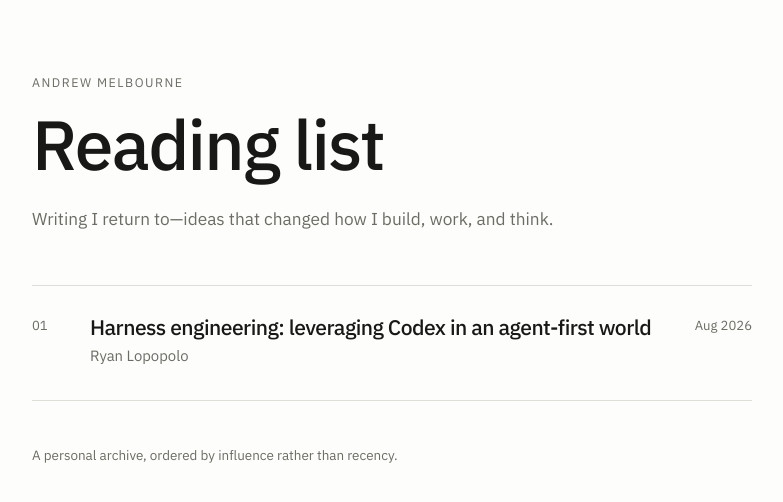
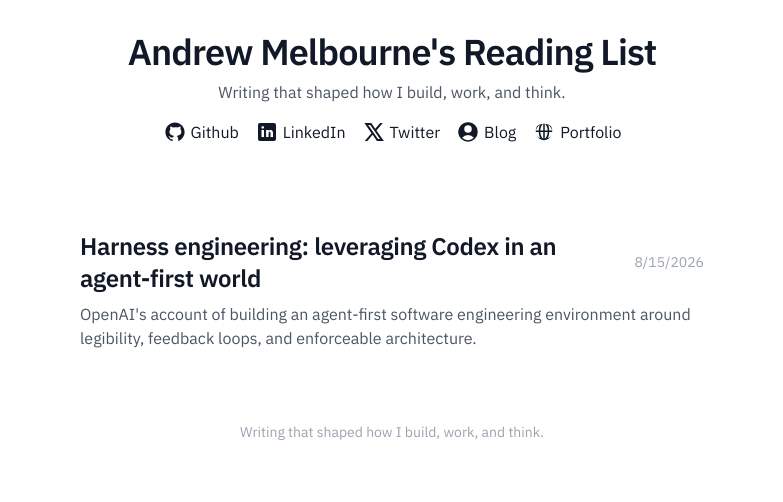
Before and after one commit to Melbourneandrew/reading-list, a Next.js app: page / in a window 1280 px wide. Shown: the top 502 px of the page, without its empty margins (248-1031 px from the left). Built offline with nearby package versions, Linux system fonts and the light colour scheme.

Commit message:
feat: unify reading list styling and navigation (#1)

```diff
--- a/src/app/[slug]/page.tsx
+++ b/src/app/[slug]/page.tsx
@@ -21,7 +21,7 @@ export default async function EntryPage({ params }: PageProps) {
   if (!entry) notFound();
 
   return (
-    <main className="shell">
+    <main className="shell article-shell">
       <header className="article-header">
         <Link className="back-link" href="/">← Reading list</Link>
         <h1 className="article-title">{entry.title}</h1>
--- a/src/app/globals.css
+++ b/src/app/globals.css
@@ -1,9 +1,10 @@
 :root {
-  --ink: #181817;
-  --muted: #6d6b65;
-  --hairline: #deddd8;
-  --paper: #fdfdfb;
-  --wash: #f3f2ee;
+  --ink: #111827;
+  --muted: #4b5563;
+  --subtle: #9ca3af;
+  --line: #e5e7eb;
+  --hover: #f3f4f6;
+  --paper: #ffffff;
 }
 
 * { box-sizing: border-box; }
@@ -14,58 +15,172 @@ body {
   margin: 0;
   background: var(--paper);
   color: var(--ink);
-  font-family: "IBM Plex Sans", sans-serif;
-  font-size: 17px;
-  line-height: 1.62;
+  font-family: "IBM Plex Sans", ui-sans-serif, system-ui, sans-serif;
+  font-size: 16px;
+  line-height: 1.5;
   text-rendering: optimizeLegibility;
 }
 
-a { color: inherit; text-decoration-thickness: 1px; text-underline-offset: 0.2em; }
-a:hover { text-decoration-color: var(--muted); }
+a { color: inherit; }
 
-.shell { width: min(100% - 40px, 720px); margin: 0 auto; }
-.site-header { padding: 72px 0 52px; border-bottom: 1px solid var(--hairline); }
-.eyebrow { margin: 0 0 12px; color: var(--muted); font-size: 0.78rem; letter-spacing: 0.12em; text-transform: uppercase; }
-h1, h2, h3 { line-height: 1.16; letter-spacing: -0.025em; }
-.site-title { margin: 0; font-size: clamp(2.35rem, 7vw, 4.35rem); font-weight: 500; }
-.site-intro { max-width: 530px; margin: 20px 0 0; color: var(--muted); font-size: 1.08rem; }
-.entry-list { list-style: none; margin: 0; padding: 0; }
-.entry-row { border-bottom: 1px solid var(--hairline); }
-.entry-link { display: grid; grid-template-columns: 42px 1fr auto; gap: 16px; padding: 29px 0 31px; text-decoration: none; }
-.entry-link:hover .entry-title { text-decoration: underline; text-decoration-thickness: 1px; text-underline-offset: 0.18em; }
-.entry-order, .entry-date { color: var(--muted); font-size: 0.82rem; font-variant-numeric: tabular-nums; }
-.entry-title { margin: 0; font-size: 1.32rem; font-weight: 500; }
-.entry-author { margin: 5px 0 0; color: var(--muted); font-size: 0.93rem; }
-.site-footer { padding: 44px 0 70px; color: var(--muted); font-size: 0.84rem; }
+.shell {
+  width: 100%;
+  max-width: 1280px;
+  margin: 0 auto;
+  padding: 0 1rem;
+}
 
-.article-header { padding: 64px 0 40px; border-bottom: 1px solid var(--hairline); }
-.back-link { color: var(--muted); font-size: 0.84rem; text-decoration: none; }
-.back-link:hover { text-decoration: underline; }
-.article-title { max-width: 680px; margin: 42px 0 16px; font-size: clamp(2.1rem, 7vw, 3.75rem); font-weight: 500; }
+.site-header {
+  position: sticky;
+  top: 0;
+  z-index: 10;
+  padding: 2rem 0;
+  background: rgba(255, 255, 255, 0.96);
+  text-align: center;
+}
+
+.site-title {
+  margin: 0 0 1rem;
+  font-size: 2.25rem;
+  font-weight: 700;
+  line-height: 2.5rem;
+  letter-spacing: -0.025em;
+}
+
+.site-subtitle {
+  margin: -0.5rem 0 1rem;
+  color: var(--muted);
+}
+
+.social-links {
+  display: flex;
+  width: fit-content;
+  margin: 0 auto 1.875rem;
+  gap: 1rem;
+  flex-wrap: wrap;
+  justify-content: center;
+}
+
+.social-link {
+  display: inline-flex;
+  align-items: center;
+  gap: 0.25rem;
+  text-decoration: none;
+}
+
+.social-link:hover { color: var(--muted); }
+.social-link svg { width: 24px; height: 24px; fill: currentColor; }
+
+.entry-list {
+  display: flex;
+  flex-direction: column;
+  align-items: center;
+  gap: 1.5rem;
+  margin: 0 0 3rem;
+  padding: 0;
+  list-style: none;
+}
+
+.entry-row { display: contents; }
+
+.entry-row:not(:last-child)::after {
+  width: 100%;
+  max-width: 42rem;
+  height: 1px;
+  background: var(--line);
+  content: "";
+}
+
+.entry-link {
+  display: block;
+  width: 100%;
+  max-width: 42rem;
+  padding: 1.5rem;
+  border-radius: 0.5rem;
+  text-decoration: none;
+  transition: background-color 200ms ease;
+}
+
+.entry-link:hover { background: var(--hover); }
+
+.entry-heading {
+  display: flex;
+  align-items: center;
+  justify-content: space-between;
+  gap: 1rem;
+}
+
+.entry-title {
+  margin: 0;
+  font-size: 1.5rem;
+  font-weight: 600;
+  line-height: 2rem;
+  letter-spacing: -0.015em;
+}
+
+.entry-date {
+  flex: none;
+  color: var(--subtle);
+  font-size: 0.875rem;
+}
+
+.entry-description {
+  margin: 0.5rem 0 0;
+  color: var(--muted);
+}
+
+.site-footer {
+  padding: 0 0 3rem;
+  color: var(--subtle);
+  text-align: center;
+  font-size: 0.875rem;
+}
+
+.article-shell { max-width: 45rem; }
+
+.article-header { padding: 2rem 1.5rem 1.5rem; }
+
+.back-link {
+  color: var(--muted);
+  text-decoration: none;
+}
+
+.back-link:hover { color: var(--ink); }
+
+.article-title {
+  margin: 2.5rem 0 0.75rem;
+  font-size: clamp(2.25rem, 7vw, 3rem);
+  font-weight: 700;
+  line-height: 1.12;
+  letter-spacing: -0.03em;
+}
+
 .article-byline { margin: 0; color: var(--muted); }
-.source-link { display: inline-block; margin-top: 22px; font-size: 0.9rem; }
-.prose { padding: 46px 0 90px; }
+.source-link { display: inline-block; margin-top: 1rem; }
+
+.prose { padding: 1.5rem 1.5rem 5rem; font-size: 1.0625rem; line-height: 1.7; }
 .prose > :first-child { margin-top: 0; }
-.prose h1 { font-size: 2rem; margin: 2.4em 0 0.7em; }
-.prose h2 { font-size: 1.48rem; margin: 2.2em 0 0.7em; }
-.prose h3 { font-size: 1.15rem; margin: 1.8em 0 0.6em; }
+.prose h1, .prose h2, .prose h3 { line-height: 1.25; letter-spacing: -0.02em; }
+.prose h1 { margin: 2.25em 0 0.7em; font-size: 2rem; }
+.prose h2 { margin: 2em 0 0.65em; font-size: 1.5rem; }
+.prose h3 { margin: 1.75em 0 0.6em; font-size: 1.2rem; }
 .prose p, .prose ul, .prose ol, .prose blockquote { margin: 1.15em 0; }
-.prose img { display: block; width: 100%; height: auto; margin: 2.2rem 0; }
-.prose blockquote { margin-left: 0; padding-left: 1.2rem; border-left: 2px solid var(--ink); color: var(--muted); }
-.prose code { padding: 0.1em 0.3em; background: var(--wash); font-size: 0.88em; }
-.prose pre { overflow-x: auto; padding: 1rem; background: var(--wash); }
+.prose img { display: block; width: 100%; height: auto; margin: 2rem 0; border-radius: 0.5rem; }
+.prose blockquote { margin-left: 0; padding-left: 1rem; border-left: 3px solid var(--line); color: var(--muted); }
+.prose code { padding: 0.1em 0.3em; border-radius: 0.25rem; background: var(--hover); font-size: 0.88em; }
+.prose pre { overflow-x: auto; padding: 1rem; border-radius: 0.5rem; background: var(--hover); }
 .prose pre code { padding: 0; }
-.prose hr { border: 0; border-top: 1px solid var(--hairline); margin: 3rem 0; }
+.prose hr { margin: 3rem 0; border: 0; border-top: 1px solid var(--line); }
 
 @media (max-width: 560px) {
-  body { font-size: 16px; }
-  .site-header { padding: 48px 0 36px; }
-  .entry-link { grid-template-columns: 32px 1fr; }
-  .entry-date { grid-column: 2; }
-  .article-header { padding-top: 40px; }
-  .article-title { margin-top: 32px; }
+  .site-header { position: static; padding-bottom: 1rem; }
+  .site-title { font-size: 1.875rem; }
+  .social-links { margin-bottom: 1rem; gap: 0.75rem; font-size: 0.9rem; }
+  .entry-heading { align-items: flex-start; flex-direction: column; gap: 0.25rem; }
+  .entry-link { padding: 1.25rem 1rem; }
+  .article-header, .prose { padding-left: 1rem; padding-right: 1rem; }
 }
 
 @media (prefers-reduced-motion: reduce) {
-  * { scroll-behavior: auto !important; }
+  .entry-link { transition: none; }
 }
--- a/src/app/page.tsx
+++ b/src/app/page.tsx
@@ -1,5 +1,13 @@
 import Link from "next/link";
 import { getEntries } from "@/lib/content";
+
+const socials = [
+  { label: "Github", href: "https://github.com/Melbourneandrew", path: "M15 3C8.373 3 3 8.373 3 15c0 5.623 3.872 10.328 9.092 11.63-.056-.162-.092-.35-.092-.583v-2.051h-1.508c-.821 0-1.551-.353-1.905-1.009-.393-.729-.461-1.844-1.435-2.526-.289-.227-.069-.486.264-.451.615.174 1.125.596 1.605 1.222.478.627.703.769 1.596.769.433 0 1.081-.025 1.691-.121.328-.833.895-1.6 1.588-1.962-3.996-.411-5.903-2.399-5.903-5.098 0-1.162.495-2.286 1.336-3.233C9.053 10.647 8.706 8.73 9.435 8c1.798 0 2.885 1.166 3.146 1.481A9.1 9.1 0 0 1 15.495 9c1.036 0 2.024.174 2.922.483C18.675 9.17 19.763 8 21.565 8c.732.731.381 2.656.102 3.594.836.945 1.328 2.066 1.328 3.226 0 2.697-1.904 4.684-5.894 5.097C18.199 20.49 19 22.1 19 23.313v2.734c0 .104-.023.179-.035.268C23.641 24.676 27 20.236 27 15 27 8.373 21.627 3 15 3z", viewBox: "0 0 30 30" },
+  { label: "LinkedIn", href: "https://www.linkedin.com/in/melbourneandrew/", path: "M19 3H5a2 2 0 0 0-2 2v14a2 2 0 0 0 2 2h14a2 2 0 0 0 2-2V5a2 2 0 0 0-2-2ZM9 17H6.477v-7H9v7ZM7.694 8.717c-.771 0-1.286-.514-1.286-1.2s.514-1.2 1.371-1.2c.771 0 1.286.514 1.286 1.2s-.514 1.2-1.371 1.2ZM18 17h-2.442v-3.826c0-1.058-.651-1.302-.895-1.302s-1.058.163-1.058 1.302V17h-2.523v-7h2.523v.977C13.93 10.407 14.581 10 15.802 10S18 10.977 18 13.174V17Z", viewBox: "0 0 24 24" },
+  { label: "Twitter", href: "https://x.com/melbourneandrew", path: "M2.367 3 9.463 13.141 2.74 21h2.641l5.264-6.17L14.961 21h6.91L14.45 10.375 20.74 3h-2.6l-4.869 5.688L9.299 3H2.367Zm3.84 2h2.049l9.777 14h-2.031L6.207 5Z", viewBox: "0 0 24 24" },
+  { label: "Blog", href: "https://blog.melbournedev.com", path: "M18.685 19.097A9.723 9.723 0 0 0 21.75 12a9.75 9.75 0 1 0-16.435 7.097A9.716 9.716 0 0 0 12 21.75a9.716 9.716 0 0 0 6.685-2.653Zm-12.54-1.285A7.486 7.486 0 0 1 12 15a7.486 7.486 0 0 1 5.855 2.812A8.224 8.224 0 0 1 12 20.25a8.224 8.224 0 0 1-5.855-2.438ZM15.75 9a3.75 3.75 0 1 1-7.5 0 3.75 3.75 0 0 1 7.5 0Z", viewBox: "0 0 24 24" },
+  { label: "Portfolio", href: "https://melbournedev.com", path: "M12 2.25a8.25 8.25 0 1 0 0 16.5 8.25 8.25 0 0 0 0-16.5ZM3.75 10.5h3.04c.08 2.58.63 4.84 1.51 6.35A6.77 6.77 0 0 1 3.75 10.5Zm3.04-1.5H3.75A6.77 6.77 0 0 1 8.3 2.65C7.42 4.16 6.87 6.42 6.79 9Zm4.46 8.19c-1.07-.64-2.83-3.04-2.96-6.69h2.96v6.69Zm0-8.19H8.29c.13-3.65 1.89-6.05 2.96-6.69V9Zm1.5-6.69c1.07.64 2.83 3.04 2.96 6.69h-2.96V2.31Zm0 14.88V10.5h2.96c-.13 3.65-1.89 6.05-2.96 6.69Zm2.95-.34c.88-1.51 1.43-3.77 1.51-6.35h3.04a6.77 6.77 0 0 1-4.55 6.35ZM17.21 9c-.08-2.58-.63-4.84-1.51-6.35A6.77 6.77 0 0 1 20.25 9h-3.04Z", viewBox: "0 0 24 21" },
+];
 
 export default function HomePage() {
   const entries = getEntries();
@@ -7,29 +15,35 @@ export default function HomePage() {
   return (
     <main className="shell">
       <header className="site-header">
-        <p className="eyebrow">Andrew Melbourne</p>
-        <h1 className="site-title">Reading list</h1>
-        <p className="site-intro">Writing I return to—ideas that changed how I build, work, and think.</p>
+        <h1 className="site-title">Andrew Melbourne&apos;s Reading List</h1>
+        <p className="site-subtitle">Writing that shaped how I build, work, and think.</p>
+        <nav className="social-links" aria-label="Andrew Melbourne online">
+          {socials.map((social) => (
+            <a className="social-link" href={social.href} key={social.label} rel="noopener noreferrer" target="_blank">
+              <svg aria-hidden="true" viewBox={social.viewBox}><path d={social.path} /></svg>
+              {social.label}
+            </a>
+          ))}
+        </nav>
       </header>
 
       <ol className="entry-list">
         {entries.map((entry) => (
           <li className="entry-row" key={entry.slug}>
             <Link className="entry-link" href={`/${entry.slug}/`}>
-              <span className="entry-order">{String(entry.order).padStart(2, "0")}</span>
-              <span>
+              <div className="entry-heading">
                 <h2 className="entry-title">{entry.title}</h2>
-                <p className="entry-author">{entry.author}</p>
-              </span>
-              <time className="entry-date" dateTime={entry.dateAdded}>
-                {new Intl.DateTimeFormat("en-US", { month: "short", year: "numeric", timeZone: "UTC" }).format(new Date(`${entry.dateAdded}T00:00:00Z`))}
-              </time>
+                <time className="entry-date" dateTime={entry.dateAdded}>
+                  {new Intl.DateTimeFormat("en-US", { month: "numeric", day: "numeric", year: "numeric", timeZone: "UTC" }).format(new Date(`${entry.dateAdded}T00:00:00Z`))}
+                </time>
+              </div>
+              <p className="entry-description">{entry.description}</p>
             </Link>
           </li>
         ))}
       </ol>
 
-      <footer className="site-footer">A personal archive, ordered by influence rather than recency.</footer>
+      <footer className="site-footer">Writing that shaped how I build, work, and think.</footer>
     </main>
   );
 }
```
Also changed, not shown: src/app/icon.svg.
